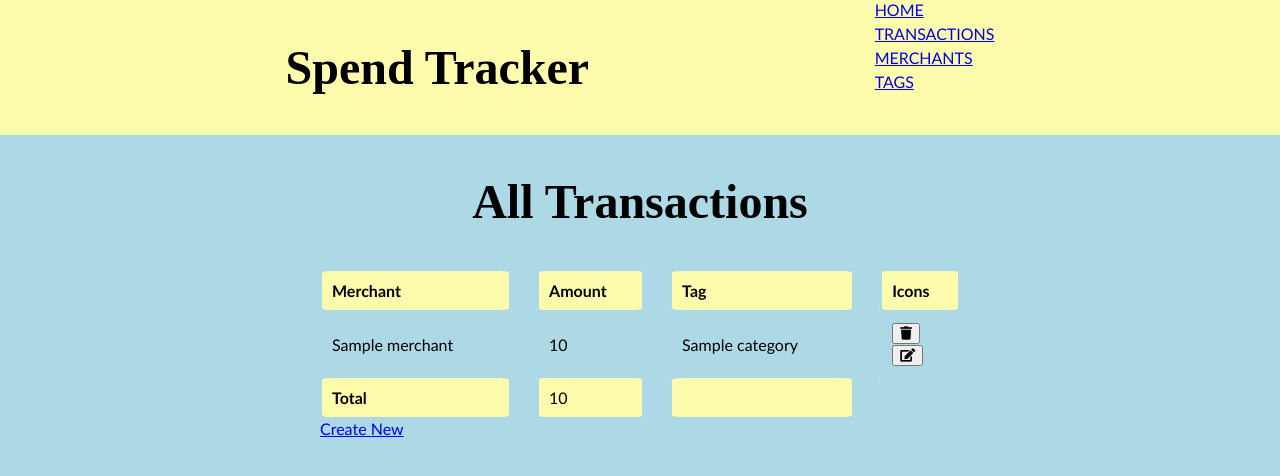
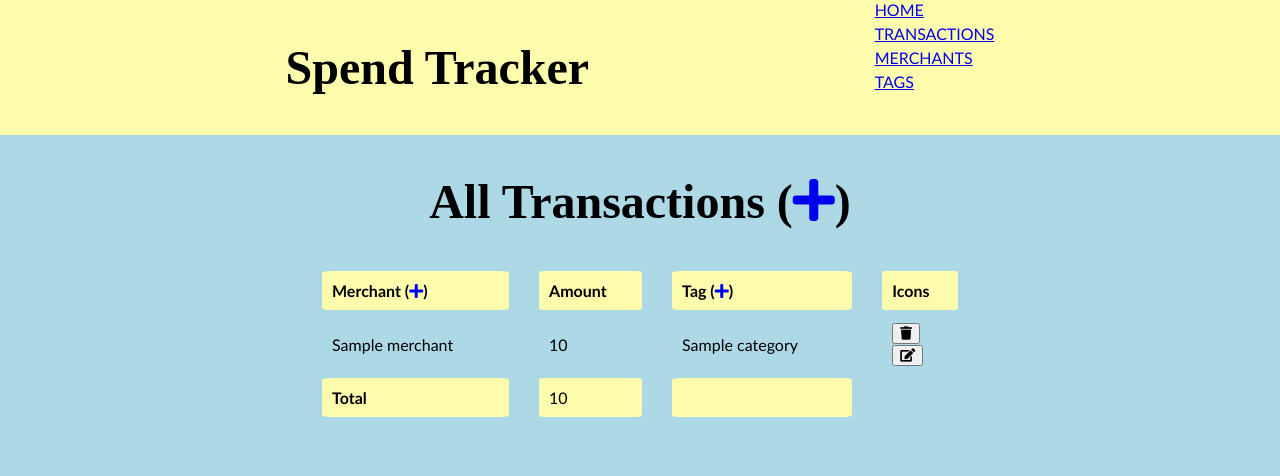
Before and after one commit to lushpurr/project1_spend_tracker, a Flask app: page /transactions in a window 1280 px wide. Shown: the top 476 px of the page. Run offline with Flask 2, Linux system fonts and the light colour scheme; a database or web service that is not in the repository returns one stand-in record (values such as "Sample title"); some libraries are stand-ins or nearby versions.

Commit message:
new add icons on transaction  page

```diff
--- a/app/templates/merchants/index.html
+++ b/app/templates/merchants/index.html
@@ -21,8 +21,8 @@
             </form>
 
             <form action="/merchants/{{ merchant.id }}/edit" method="POST">
-                <button type="submit" value="delete" />
-                    <i class="fa fa-edit"></i>
+                <button type="submit" value="edit" />
+                    <i class="fa fa-edit" title="edit transaction"></i>
                 </button>
             </form>
         </td>
--- a/app/templates/transactions/index.html
+++ b/app/templates/transactions/index.html
@@ -1,15 +1,15 @@
 {% extends 'base.html' %}
 
 {% block content %}
-    <h1>All Transactions</h1>
+    <h1>All Transactions (<a href="/transactions/new"><i class="fa fa-plus" aria-hidden="true" title="add new transaction"></i></a>)</th></h1>
 
     <table>
         <tr>
-            <th>Merchant</th>
+            <th>Merchant (<a href="/merchants/new"><i class="fa fa-plus" aria-hidden="true" title="add new merchant"></i></a>)</th>
             <th></th>
             <th>Amount</th>
             <th></th>
-            <th>Tag</th>
+            <th>Tag (<a href="/tags/new"><i class="fa fa-plus" aria-hidden="true" title="add new tag"></i></a>)</th>
             <th></th>
             <th>Icons</th>
         </tr>
@@ -51,7 +51,5 @@
 
         </tr>
     </table>
-    <ul>
-        <li><a href="/transactions/new">Create New</a></li>
-    </ul>
+
 {% endblock content %}
```
